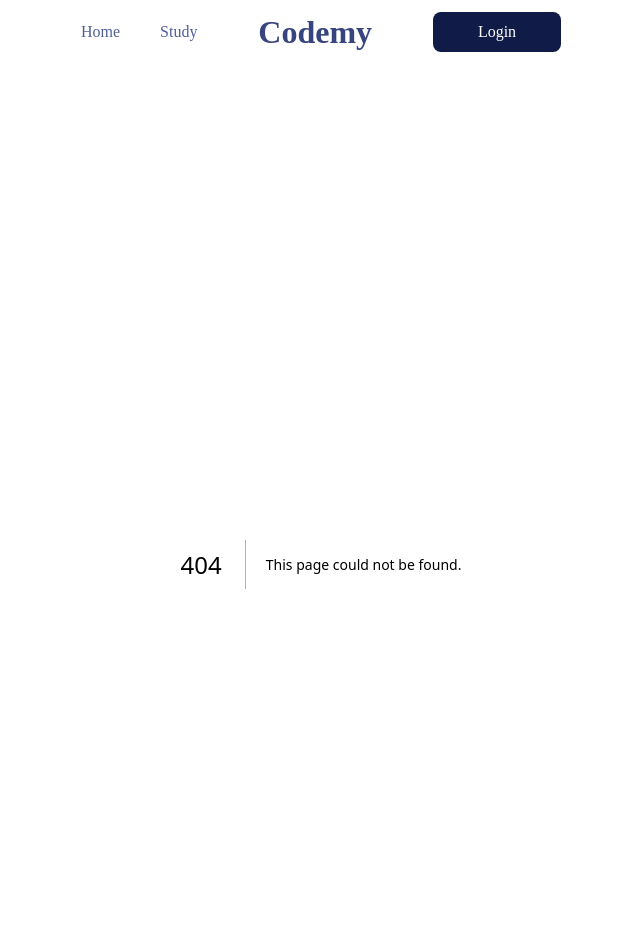
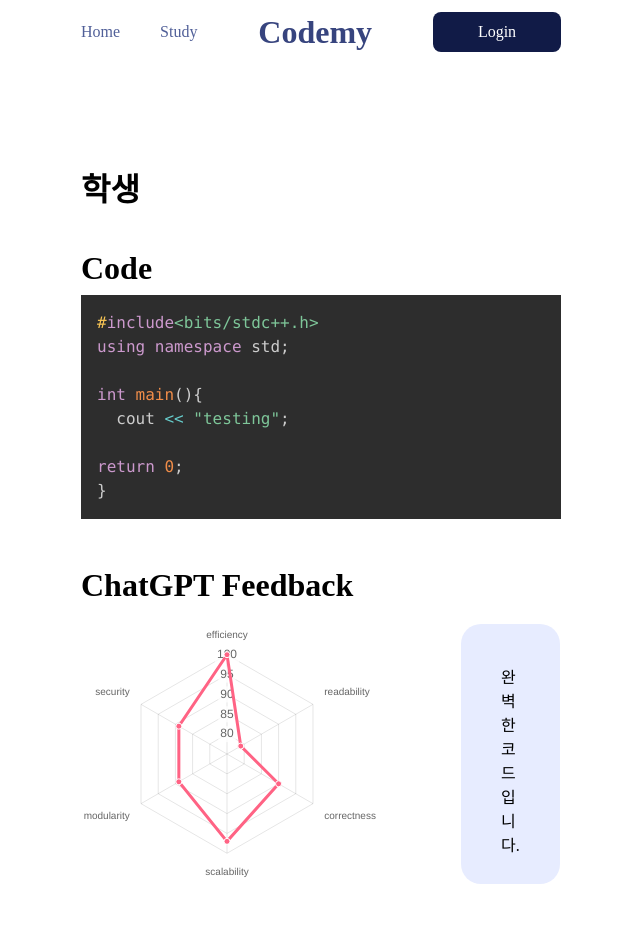
Before and after one commit to skkuse/2023spring_41class_team4, a Next.js app in the folder client/: page /study/student/comment/1 in a window 1280 px wide. Before the commit this address had no page. Shown: the top 950 px of the page, without its empty margins (319-959 px from the left). Built offline with nearby package versions, Linux system fonts and the light colour scheme.

Commit message:
update comment/[id] page

```diff
--- a/client/src/app/components/paginate_comment.js
+++ b/client/src/app/components/paginate_comment.js
@@ -22,14 +22,14 @@ function Items({ currentItems }) {
         {currentItems &&
           currentItems.map((item) => (
             <Link
-              href={`/study/instructor/submission/${item.id}`}
+              href={`/study/student/comment/${item.id}`}
               className="item submission-container"
             >
               <ul>
                 <li>{item.id}</li>
                 <li>{item.name}</li>
                 <li>{item.problemId}</li>
-                <li>{item.createdAt}</li>
+                <li>{item.createdAt}20230601</li>
                 <li
                   style={
                     item.status == "SOLVED"
--- /dev/null
+++ b/client/src/app/study/student/comment/[id]/page.css
@@ -0,0 +1,45 @@
+.flex-row {
+  display: flex;
+  justify-content: space-between;
+  align-items: start;
+  gap: 60px;
+}
+
+.flex-col {
+  display: flex;
+  flex-direction: column;
+  justify-content: flex-start;
+}
+
+.margin-top {
+  margin-top: 40px;
+}
+
+.feedback-container {
+  height: 260px;
+  flex-grow: 1;
+  margin: 20px;
+  padding: 40px;
+  background: #e7ecff;
+  border-radius: 20px;
+}
+
+.submit-button {
+  margin-top: 10px;
+  width: 100px;
+  height: 40px;
+  border-radius: 10px;
+  font-size: 18px;
+  border: 0;
+  background: #e7ecff;
+  cursor: pointer;
+}
+
+.mt10 {
+  margin-top: 10px;
+}
+
+.submit-button-container {
+  display: flex;
+  justify-content: flex-end;
+}
--- /dev/null
+++ b/client/src/app/study/student/comment/[id]/page.js
@@ -0,0 +1,132 @@
+"use client";
+import CodeViwer from "@/app/components/codeViwer";
+import Radar from "@/app/components/radar";
+import axios from "axios";
+import { useState, useEffect } from "react";
+import "./page.css";
+
+export default function SubmissionItem({ params }) {
+  const [feedback, setFeedback] = useState(null);
+  useEffect(() => {
+    Prism.highlightAll();
+    async function getInfo() {
+      const res = await axios.get(`/api/teacher/submissions/${params.id}`, {
+        headers: {
+          "X-Auth-Token": "TEACHER1",
+        },
+      });
+      console.log(res.data);
+    }
+    function makeDummyData() {
+      const _feedback = {
+        id: 1,
+        problemId: 1,
+        student: {
+          id: 1,
+          name: "Student1",
+        },
+        createdAt: "2023-05-24 1:20:00",
+        status: "SOLVED",
+        language: "cpp",
+        content: `#include<bits/stdc++.h>
+using namespace std;
+
+int main(){
+  cout << "testing";
+
+return 0;
+}`,
+        feedback: {
+          id: 1,
+          overview: "완벽한 코드입니다.",
+          achievement: {
+            efficiency: 100,
+            readability: 79,
+            correctness: 90,
+            scalability: 97,
+            modularity: 89,
+            security: 89,
+          },
+        },
+      };
+      setFeedback(_feedback);
+      console.log(_feedback);
+    }
+    // getInfo();
+    makeDummyData();
+  }, []);
+
+  const labels = [
+    "efficiency",
+    "readability",
+    "correctness",
+    "scalability",
+    "modularity",
+    "security",
+  ];
+
+  return (
+    <main>
+      <div className="student-status">
+        <h1>{localStorage.CodemyName} 학생</h1>
+        <div className="flex-col">
+          <div className="flex-col margin-top">
+            <h1>Code</h1>
+            <div>
+              <CodeViwer
+                code={feedback && feedback.content}
+                language={"cpp"}
+              ></CodeViwer>
+            </div>
+          </div>
+          <div className="flex-col margin-top">
+            <h1>ChatGPT Feedback</h1>
+            <div className="flex-row">
+              <div style={{ width: "300px", height: "300px" }}>
+                {feedback && (
+                  <Radar
+                    data={{
+                      labels: labels,
+                      datasets: [
+                        {
+                          label: "My First Dataset",
+                          data: labels.map(
+                            (x) => feedback.feedback.achievement[x]
+                          ),
+                          fill: true,
+                          backgroundColor: "rgba(255, 99, 132, 0.2)",
+                          borderColor: "rgb(255, 99, 132)",
+                          pointBackgroundColor: "rgb(255, 99, 132)",
+                          pointBorderColor: "#fff",
+                          pointHoverBackgroundColor: "#fff",
+                          pointHoverBorderColor: "rgb(255, 99, 132)",
+                        },
+                      ],
+                    }}
+                  ></Radar>
+                )}
+              </div>
+              <div className="feedback-container">
+                {feedback && feedback.feedback.overview}
+              </div>
+            </div>
+          </div>
+          <div className="flex-col margin-top">
+            <h1>Comment</h1>
+            <textarea
+              className="mt10"
+              rows="10"
+              placeholder="comment"
+              style={{ padding: "20px 40px" }}
+            ></textarea>
+            <div className="submit-button-container">
+              {/* <button className="submit-button" type="button">
+                Submit
+              </button> */}
+            </div>
+          </div>
+        </div>
+      </div>
+    </main>
+  );
+}
--- a/client/src/app/study/student/comment/page.js
+++ b/client/src/app/study/student/comment/page.js
@@ -29,6 +29,7 @@ export default function Comments() {
       data = [];
       for (let i = 0; i < pageInfo.numberOfElements; i++) {
         let submission = res.data.submissions[i];
+        console.log("submission");
         console.log(submission);
         data.push({
           id: i+1,
```
